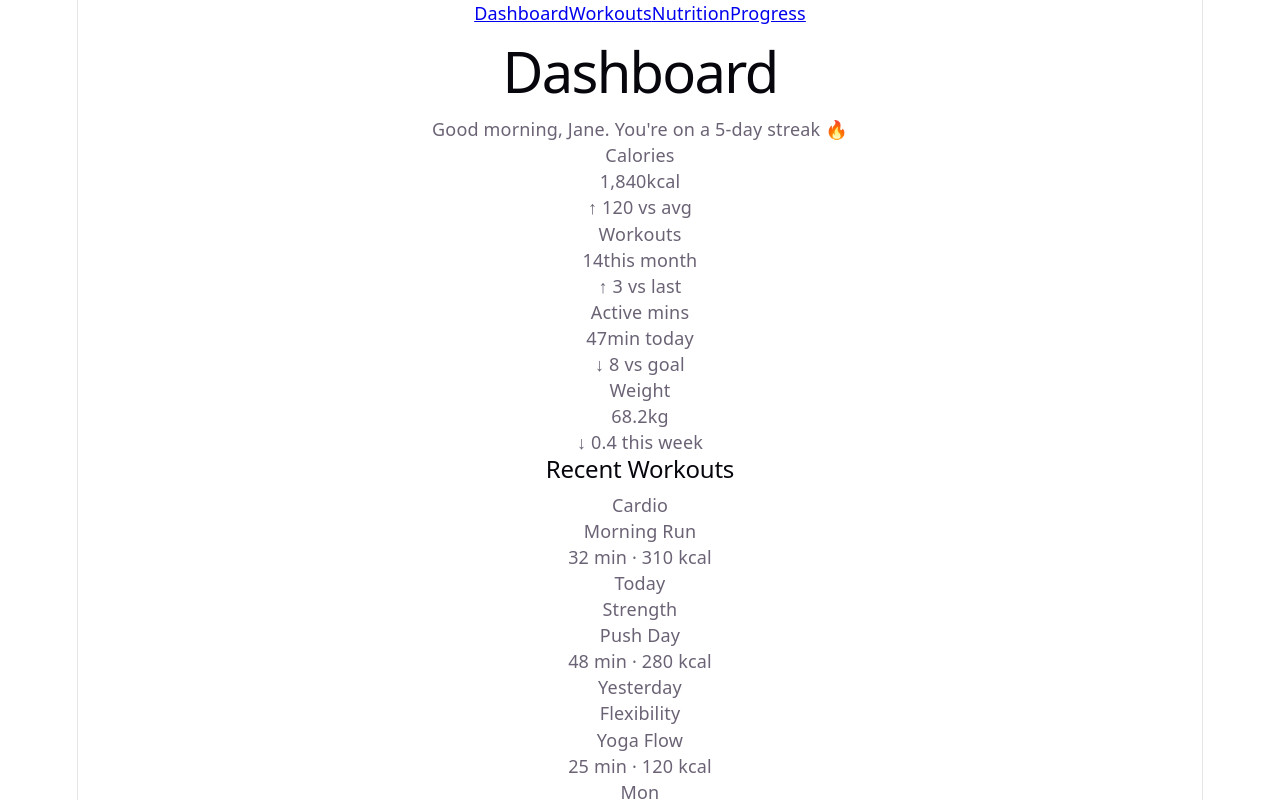
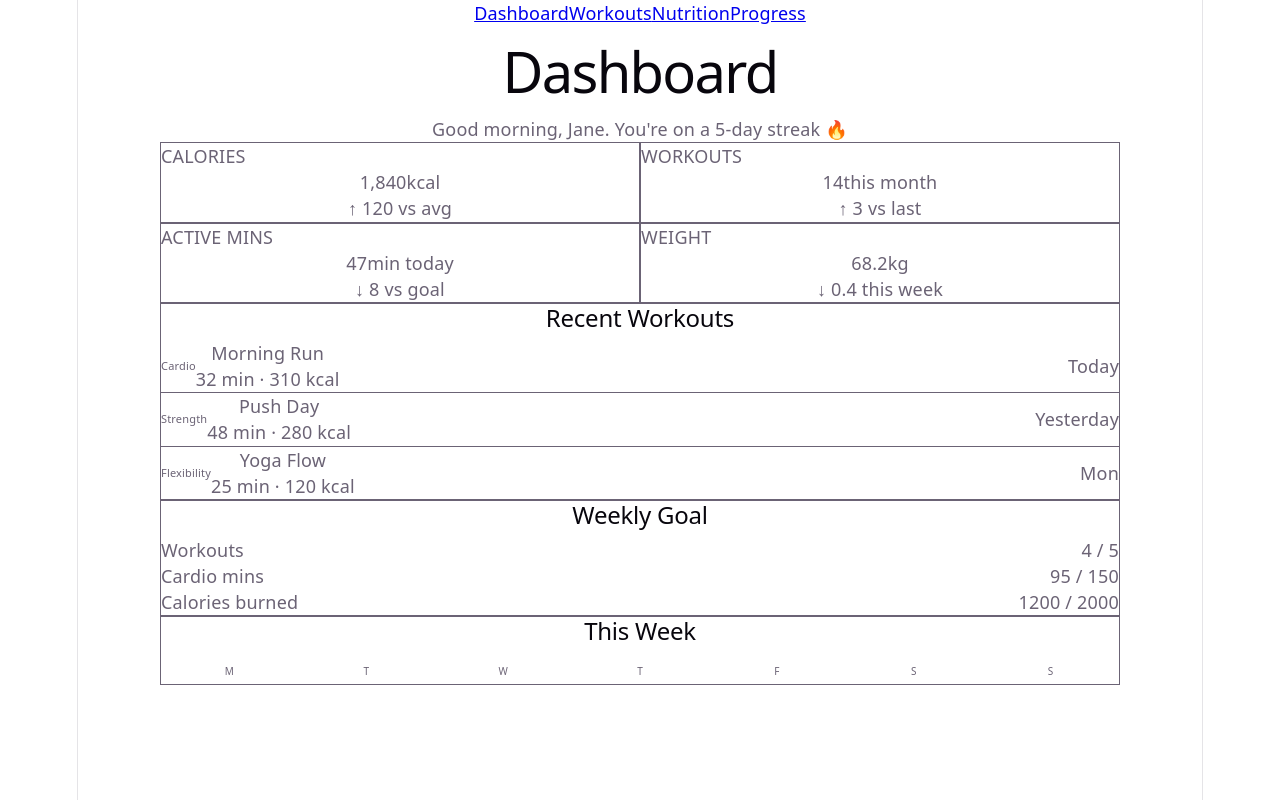
Before and after one commit to hajdun/react-frontend-framework-tailwind, a React (Vite) app: page / in a window 1280 px wide. Shown: the top 800 px of the page. Built offline with nearby package versions, Linux system fonts and the light colour scheme.

Commit message:
finish tailwind integration

```diff
--- /dev/null
+++ b/src/tailwind.config.js
@@ -0,0 +1,24 @@
+/** @type {import('tailwindcss').Config} */
+export default {
+    content: [
+        "./index.html",
+        "./src/**/*.{js,ts,jsx,tsx}",
+    ],
+    theme: {
+        extend: {
+            fontFamily: {
+                sans: ['-apple-system', 'BlinkMacSystemFont', 'Segoe UI', 'Roboto', 'sans-serif'],
+            },
+            animation: {
+                'fade-in': 'fadeIn 0.5s ease-in-out',
+            },
+            keyframes: {
+                fadeIn: {
+                    '0%': { opacity: '0', transform: 'translateY(10px)' },
+                    '100%': { opacity: '1', transform: 'translateY(0)' },
+                }
+            }
+        },
+    },
+
+}
```
Also changed, not shown: src/index.css (+8 -0 lines).
